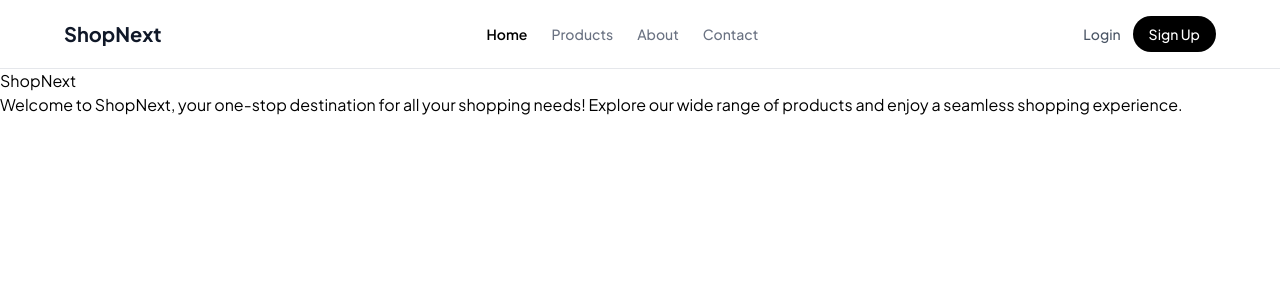
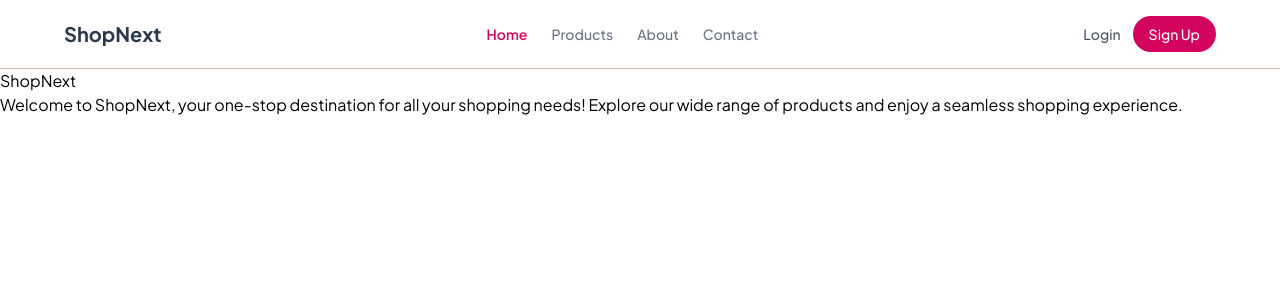
Before and after one commit to Godwinn22/shopnext, a Next.js app: page / in a window 1280 px wide. Shown: the top 300 px of the page. Built offline with nearby package versions, Linux system fonts and the light colour scheme.

Commit message:
feat: remove Inter font and update Navbar styles for consistency with theme

```diff
--- a/app/globals.css
+++ b/app/globals.css
@@ -9,6 +9,5 @@
   --color-neutral-light: #f5f0ec;
 
   /* ---- Fonts ---- */
-  --font-inter: var(--font-inter);
   --font-plus-jakarta: var(--font-plus-jakarta);
 }
--- a/app/layout.tsx
+++ b/app/layout.tsx
@@ -1,9 +1,8 @@
 import type { Metadata } from "next";
 import Navbar from "@/components/Navbar";
 import "./globals.css";
-import { Inter, Plus_Jakarta_Sans } from "next/font/google";
+import { Plus_Jakarta_Sans } from "next/font/google";
 
-const inter = Inter({ subsets: ["latin"], variable: "--font-inter" });
 const plusJakartaSans = Plus_Jakarta_Sans({ subsets: ["latin"], variable: "--font-plus-jakarta" });
 
 export const metadata: Metadata = {
@@ -18,7 +17,7 @@ export default function RootLayout({
     children: React.ReactNode;
 }>) {
     return (
-        <html lang="en" className={`${inter.variable} ${plusJakartaSans.variable}`}>
+        <html lang="en" className={`${plusJakartaSans.variable}`}>
             <body className="font-plus-jakarta">
                 <Navbar />
                 {children}
--- a/components/Navbar.tsx
+++ b/components/Navbar.tsx
@@ -15,10 +15,10 @@ export default function Navbar() {
     const pathname = usePathname();
     const [menuOpen, setMenuOpen] = useState(false);
     return (
-        <nav className="w-full border-b border-gray-200 bg-white px-6 py-4">
+        <nav className="w-full border-b border-neutral bg-white px-6 py-4">
             <div className="mx-auto flex max-w-6xl items-center justify-between">
                 {/* Brand */}
-                <Link href="/" className="text-xl font-bold text-gray-900">
+                <Link href="/" className="text-xl font-bold text-dark">
                     ShopNext
                 </Link>
 
@@ -30,7 +30,7 @@ export default function Navbar() {
                             href={link.href}
                             className={`text-sm font-medium transition-colors ${
                                 pathname === link.href
-                                    ? "text-black font-semibold"
+                                    ? "text-primary font-semibold"
                                     : "text-gray-500 hover:text-black"
                             }`}
                         >
@@ -49,7 +49,7 @@ export default function Navbar() {
                     </Link>
                     <Link
                         href="/register"
-                        className="rounded-full bg-black px-4 py-2 text-sm font-medium text-white hover:bg-gray-800"
+                        className="rounded-full bg-primary px-4 py-2 text-sm font-medium text-white transition-colors duration-400 ease-in-out hover:bg-navy"
                     >
                         Sign Up
                     </Link>
@@ -92,7 +92,7 @@ export default function Navbar() {
                         </Link>
                         <Link
                             href="/register"
-                            className="rounded-full bg-black px-4 py-2 text-center text-sm font-medium text-white"
+                            className="rounded-full bg-primary px-4 py-2 text-center text-sm font-medium text-white"
                         >
                             Sign Up
                         </Link>
```
